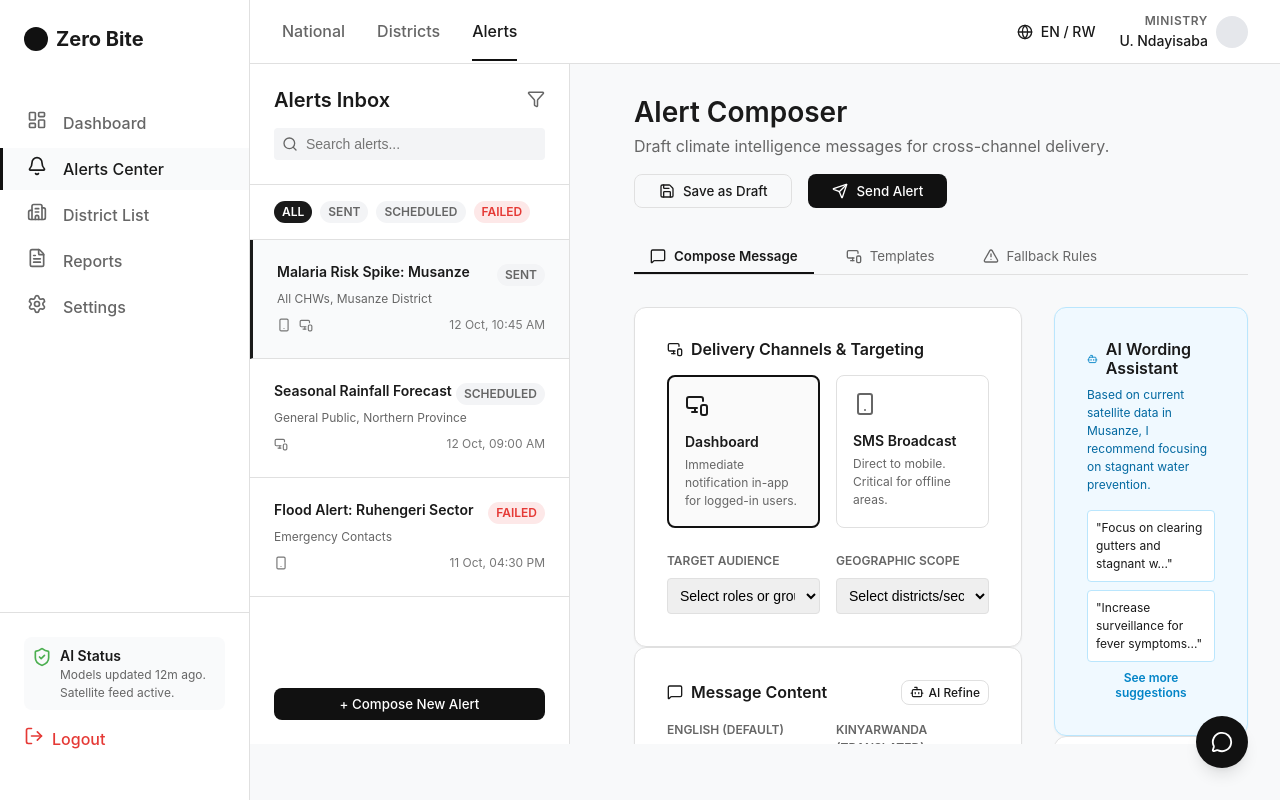
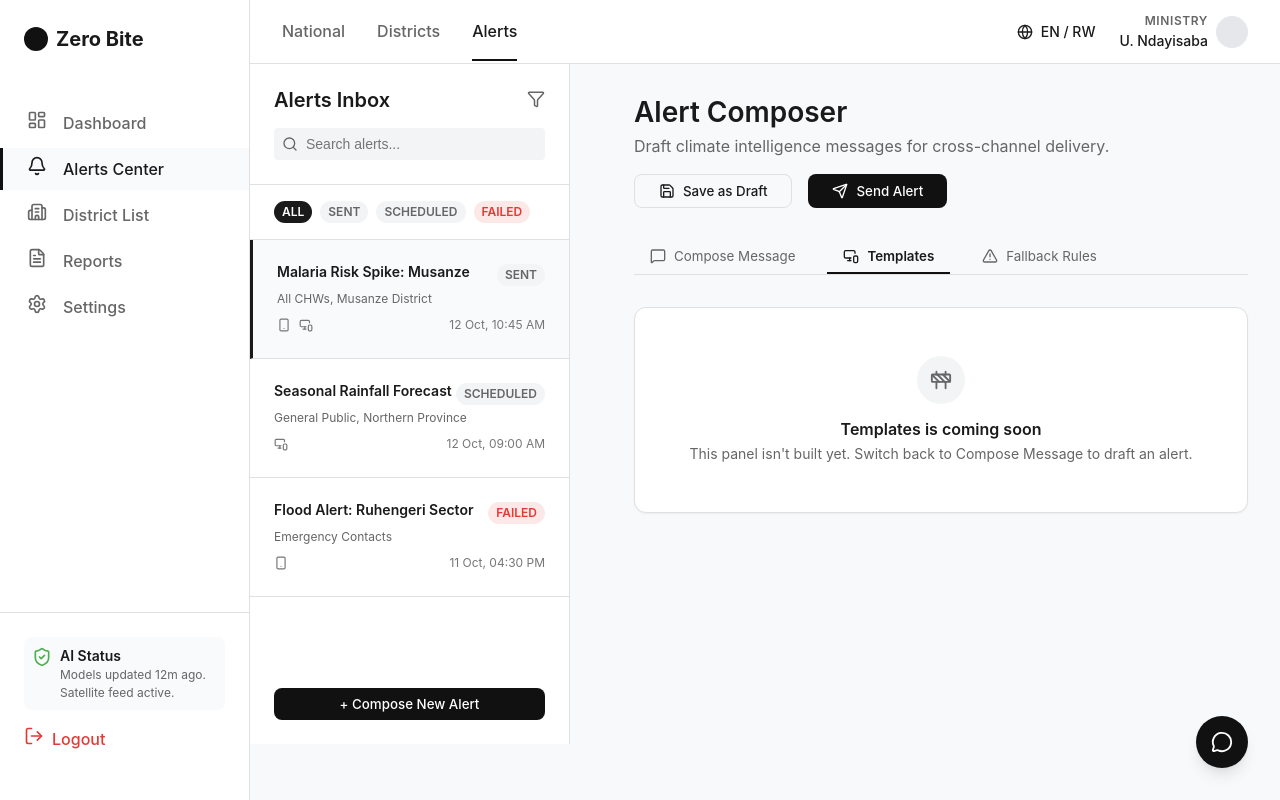
Before and after one commit to Aubierge-codes/Zero-bite, a React (Vite) app in the folder frontend/: page /alerts in a window 1280 px wide. Both pictures are taken after a click on the button "Templates". Built offline with nearby package versions, Linux system fonts and the light colour scheme.

Commit message:
Alerts Center: make the compose tab bar actually switch tabs
Same fix as Settings: Compose Message/Templates/Fallback Rules had no
onClick and a hardcoded active tab. Wired up real state; Templates
and Fallback Rules now show an honest 'coming soon' placeholder
instead of doing nothing when clicked.

```diff
--- a/frontend/src/pages/AlertsCenter/AlertsCenter.tsx
+++ b/frontend/src/pages/AlertsCenter/AlertsCenter.tsx
@@ -1,4 +1,5 @@
-import { Search, Filter, Save, Send, MonitorSmartphone, Smartphone, MessageSquare, Bot, AlertTriangle } from 'lucide-react';
+import { useState } from 'react';
+import { Search, Filter, Save, Send, MonitorSmartphone, Smartphone, MessageSquare, Bot, AlertTriangle, Construction } from 'lucide-react';
 import styles from './AlertsCenter.module.css';
 
 const composeTabs = [
@@ -8,6 +9,8 @@ const composeTabs = [
 ];
 
 export default function AlertsCenter() {
+  const [activeTab, setActiveTab] = useState('Compose Message');
+
   return (
     <div className={styles.layout}>
       {/* Sidebar: Alerts Inbox */}
@@ -91,15 +94,16 @@ export default function AlertsCenter() {
            </div>
 
            <div className="flex gap-md" style={{ marginBottom: 'var(--spacing-xl)', borderBottom: '1px solid var(--color-border)' }}>
-              {composeTabs.map(({ label, icon: Icon }, i) => (
+              {composeTabs.map(({ label, icon: Icon }) => (
                  <button
                     key={label}
+                    onClick={() => setActiveTab(label)}
                     className="flex items-center gap-sm"
                     style={{
                        padding: 'var(--spacing-sm) var(--spacing-md)',
-                       fontWeight: i === 0 ? 600 : 400,
-                       color: i === 0 ? 'var(--color-text-primary)' : 'var(--color-text-secondary)',
-                       borderBottom: i === 0 ? '2px solid var(--color-primary)' : '2px solid transparent',
+                       fontWeight: activeTab === label ? 600 : 400,
+                       color: activeTab === label ? 'var(--color-text-primary)' : 'var(--color-text-secondary)',
+                       borderBottom: activeTab === label ? '2px solid var(--color-primary)' : '2px solid transparent',
                     }}
                  >
                     <Icon size={16} /> {label}
@@ -107,6 +111,15 @@ export default function AlertsCenter() {
               ))}
            </div>
 
+           {activeTab !== 'Compose Message' ? (
+             <div className="card" style={{ textAlign: 'center', padding: 'var(--spacing-2xl)' }}>
+               <div style={{ width: '48px', height: '48px', borderRadius: '50%', backgroundColor: '#F3F4F6', display: 'flex', alignItems: 'center', justifyContent: 'center', margin: '0 auto var(--spacing-md)', color: 'var(--color-text-secondary)' }}>
+                 <Construction size={22} />
+               </div>
+               <h3 style={{ fontSize: '1rem', marginBottom: '0.25rem' }}>{activeTab} is coming soon</h3>
+               <p style={{ fontSize: '0.875rem', color: 'var(--color-text-secondary)' }}>This panel isn't built yet. Switch back to Compose Message to draft an alert.</p>
+             </div>
+           ) : (
            <div className="split-2-1">
               {/* Form Area */}
               <div className="flex-col gap-lg">
@@ -182,6 +195,7 @@ export default function AlertsCenter() {
                  </div>
               </div>
            </div>
+           )}
         </div>
       </div>
     </div>
```
